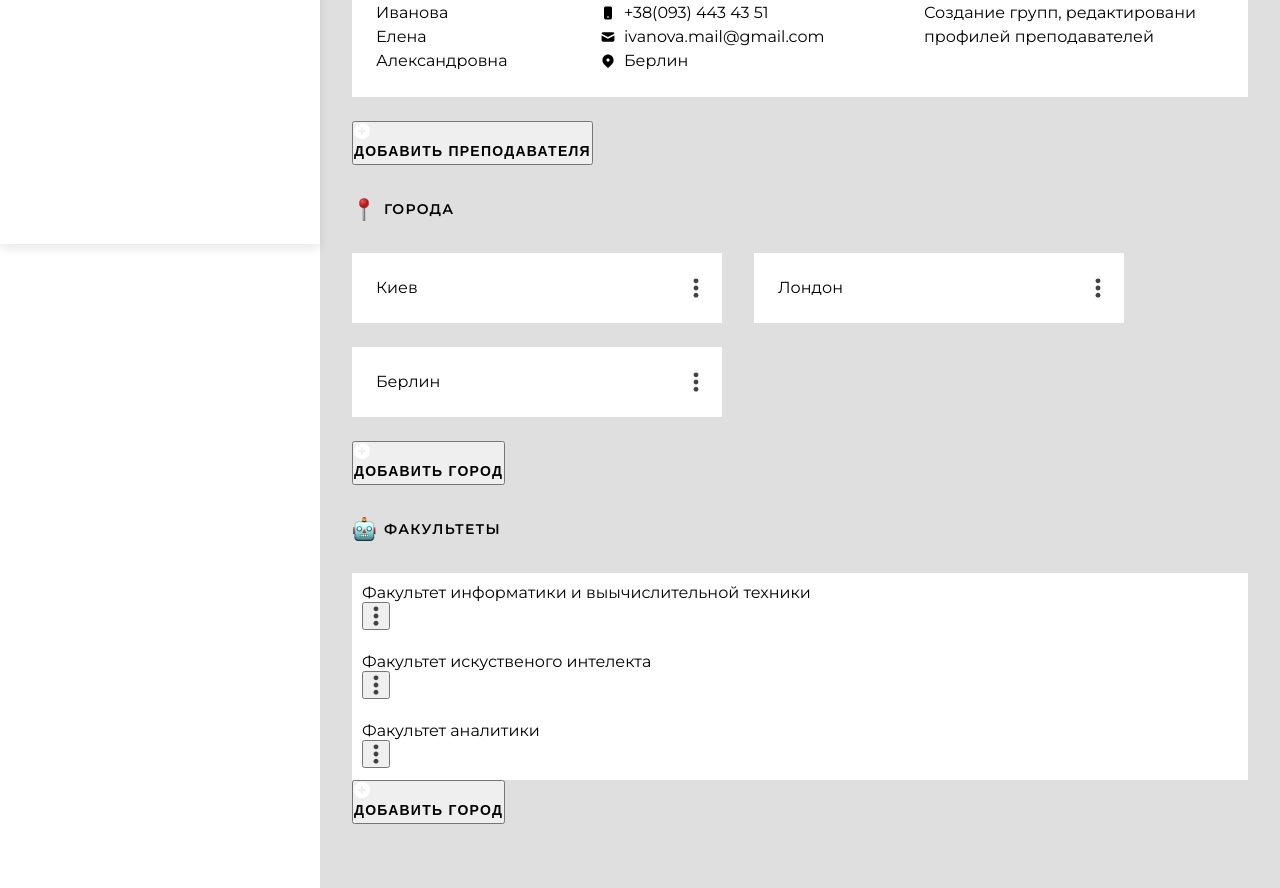
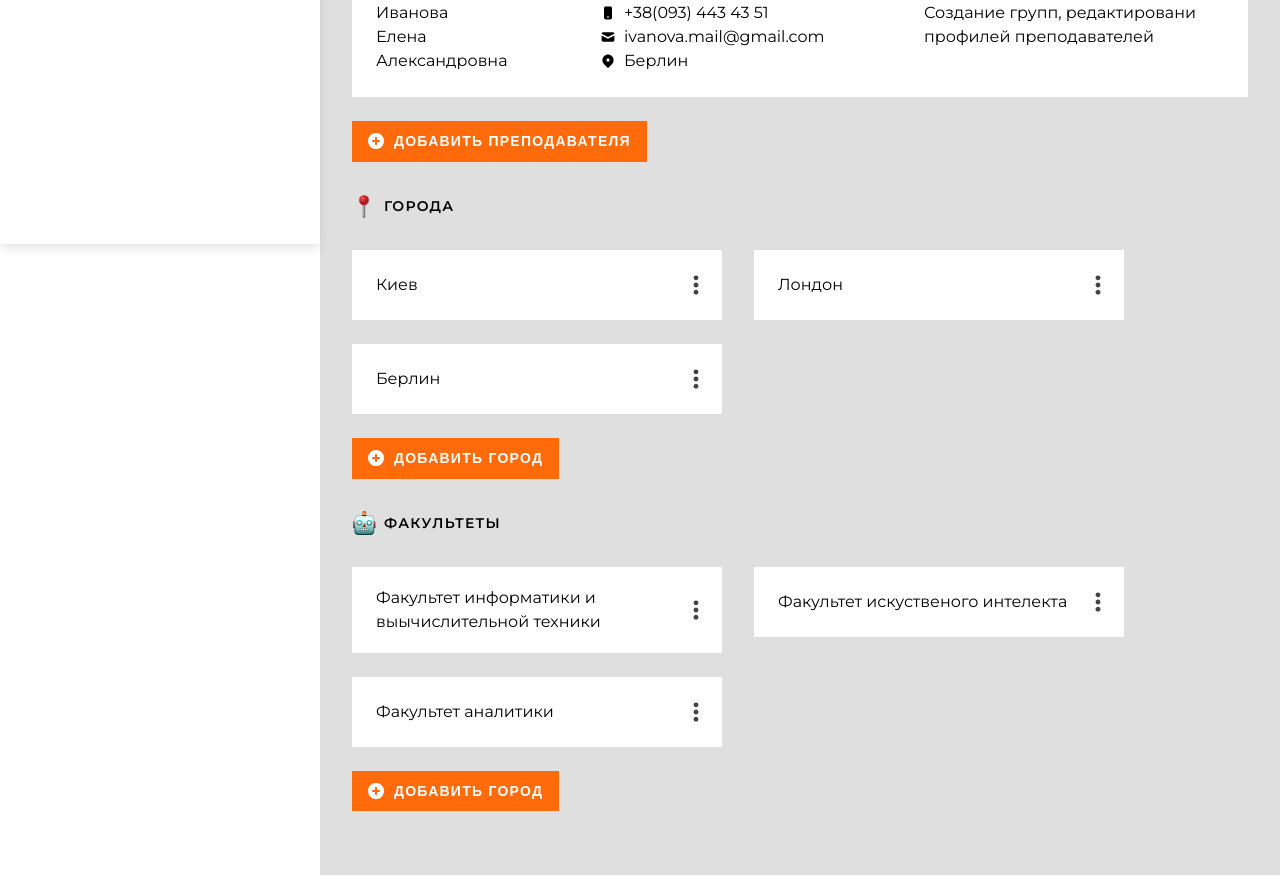
Before and after one commit to tanya-melnyk/BC-12_React-course, a React (Create React App) app: page / in a window 1280 px wide. Shown: the part 580-1468 px from the top of the page. Built offline with nearby package versions, Linux system fonts and the light colour scheme.

Commit message:
Lesson 2 final adits

```diff
--- a/src/components/DepartmentsBlock/DepartmentsList/DepartmentsList.jsx
+++ b/src/components/DepartmentsBlock/DepartmentsList/DepartmentsList.jsx
@@ -1,6 +1,9 @@
+/** @jsxImportSource @emotion/react */
+
 import PropTypes from 'prop-types';
 import Paper from 'components/common/Paper/Paper';
 import dots from 'images/dots.svg';
+import { listStyles, itemStyles } from '../../../styles/listStyles';
 
 /**
  * Добавим коммент из документации
@@ -9,11 +12,11 @@ import dots from 'images/dots.svg';
  */
 
 const DepartmentsList = ({ departments }) => (
-  <ul>
+  <ul css={listStyles}>
     {departments.map((department, index) => (
       <li key={index}>
         <Paper>
-          <div>
+          <div css={itemStyles}>
             <p>{department.name}</p>
             <button>
               <img src={dots} alt="Menu" />
--- a/src/components/Navigation/NavItem/NavItem.jsx
+++ b/src/components/Navigation/NavItem/NavItem.jsx
@@ -19,12 +19,10 @@ const NavItem = ({ name, icon }) => {
   isActive && navItenStyles.push('NavItemActive');
 
   return (
-    <div className={navItenStyles.join(' ')}>
+    <a href="/" className={navItenStyles.join(' ')}>
       <span className="iconWrapper">{icon}</span>
-      <a className="itemName" href="/">
-        {name}
-      </a>
-    </div>
+      <span className="itemName">{name}</span>
+    </a>
   );
 };
 
--- a/src/components/Navigation/NavItem/NavItem.scss
+++ b/src/components/Navigation/NavItem/NavItem.scss
@@ -9,7 +9,7 @@
   transition: background-color 200ms cubic-bezier(0.4, 0, 0.2, 1) 0s;
 
   &:hover {
-    min-width: 100%;
+    // min-width: 100%;
     background-color: rgb(236, 239, 241);
   }
 
--- a/src/components/common/BigButton/BigButton.jsx
+++ b/src/components/common/BigButton/BigButton.jsx
@@ -1,37 +1,39 @@
+/** @jsxImportSource @emotion/react */
+
 import PropTypes from 'prop-types';
 
 /**
  * Добавим коммент из документации
  */
 
-// const btnStyles = {
-//   display: 'flex',
-//   alignItems: 'center',
-//   justifyContent: 'center',
-//   padding: '12px 16px',
-//   backgroundColor: '#FF6B0A',
-//   border: 'none',
-//   cursor: 'pointer',
-//   transition: 'all 200ms',
-// '&:not(:disabled):hover': {
-//   boxShadow: '0px 4px 10px rgba(0, 0, 0, 0.25)',
-// },
-//   '&:disabled': {
-//     backgroundColor: '#FFE0B2',
-//     cursor: 'not-allowed',
-//   },
-//   '& .image': {
-//     marginRight: 10,
-//   },
-//   '& .heading': {
-//     color: '#fff',
-//     lineHeight: 1.2,
-//   },
-// };
+const btnStyles = {
+  display: 'flex',
+  alignItems: 'center',
+  justifyContent: 'center',
+  padding: '12px 16px',
+  backgroundColor: '#FF6B0A',
+  border: 'none',
+  cursor: 'pointer',
+  transition: 'all 200ms',
+  '&:not(:disabled):hover': {
+    boxShadow: '0px 4px 10px rgba(0, 0, 0, 0.25)',
+  },
+  '&:disabled': {
+    backgroundColor: '#FFE0B2',
+    cursor: 'not-allowed',
+  },
+  '& .image': {
+    marginRight: 10,
+  },
+  '& .heading': {
+    color: '#fff',
+    lineHeight: 1.2,
+  },
+};
 
 const BigButton = ({ text, icon }) => {
   return (
-    <button className="btn">
+    <button css={btnStyles}>
       {icon && <img className="image" src={icon} alt={text} />}
       <span className="heading">{text}</span>
     </button>
--- a/src/styles/listStyles.js
+++ b/src/styles/listStyles.js
@@ -15,6 +15,7 @@ const itemStyles = {
   padding: '9px 0 9px 14px',
   lineHeight: 1.5,
   '& button': {
+    flexShrink: 0,
     width: 32,
     height: 32,
     padding: 4,
```
